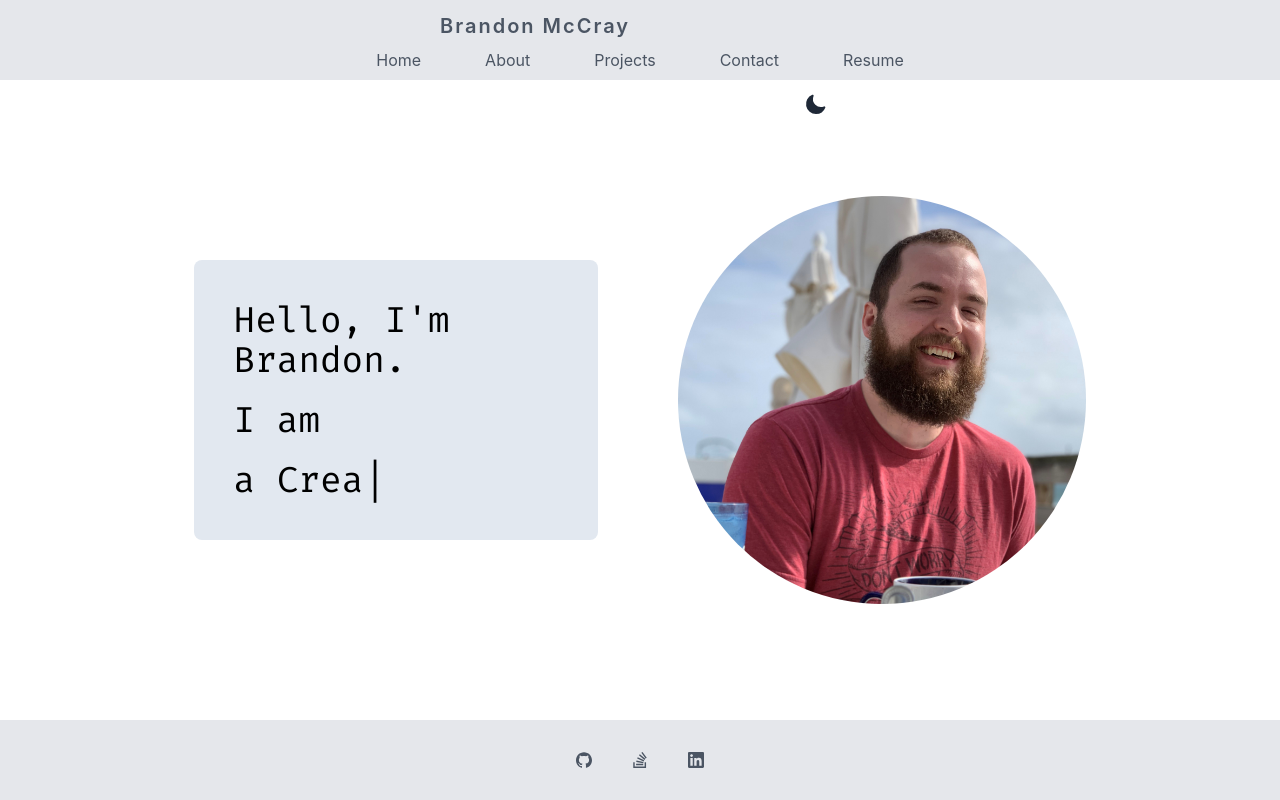
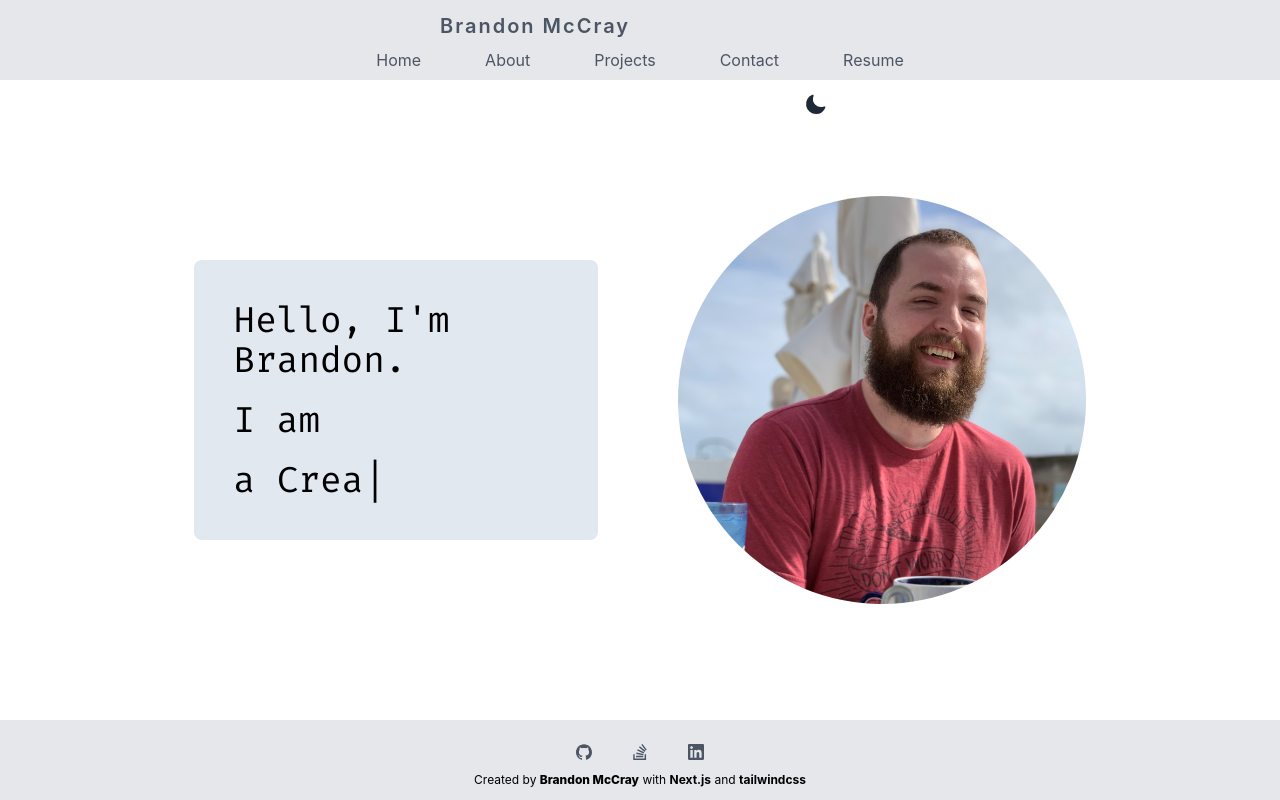
Before and after one commit to bradmccray89/portfolio, a Next.js app: page / in a window 1280 px wide. Built offline with nearby package versions, Linux system fonts and the light colour scheme.

Commit message:
added credits and tools used to footer

```diff
--- a/components/Footer.js
+++ b/components/Footer.js
@@ -1,6 +1,7 @@
 export default function Footer() {
 	return (
-		<div className="bg-gray-200 dark:bg-gray-900 flex justify-center items-center py-3 px-10 z-50 h-20 w-full fixed bottom-0">
+		<div className="bg-gray-200 dark:bg-gray-900 flex flex-col justify-center items-center py-3 px-10 z-50 h-20 w-full fixed bottom-0">
+			<div className="h-full relative flex justify-center items-center">
 				<a
 					href="https://github.com/bradmccray89"
 					className="h-8 w-8 p-2 mx-3 rounded hover:bg-slate-300 dark:hover:bg-slate-600"
@@ -53,5 +54,35 @@ export default function Footer() {
 					</svg>
 				</a>
 			</div>
+			<p className="text-xs">
+				Created by{' '}
+				<a
+					className="font-extrabold hover:underline"
+					href="https://github.com/bradmccray89"
+					target="_blank"
+					rel="noopener noreferrer"
+				>
+					Brandon McCray
+				</a>{' '}
+				with{' '}
+				<a
+					className="font-bold hover:underline"
+					href="https://nextjs.org/"
+					target="_blank"
+					rel="noopener noreferrer"
+				>
+					Next.js
+				</a>{' '}
+				and{' '}
+				<a
+					className="font-bold hover:underline"
+					href="https://tailwindcss.com/"
+					target="_blank"
+					rel="noopener noreferrer"
+				>
+					tailwindcss
+				</a>
+			</p>
+		</div>
 	);
 }
```
Lines whose indentation alone changed are shown as unchanged.
